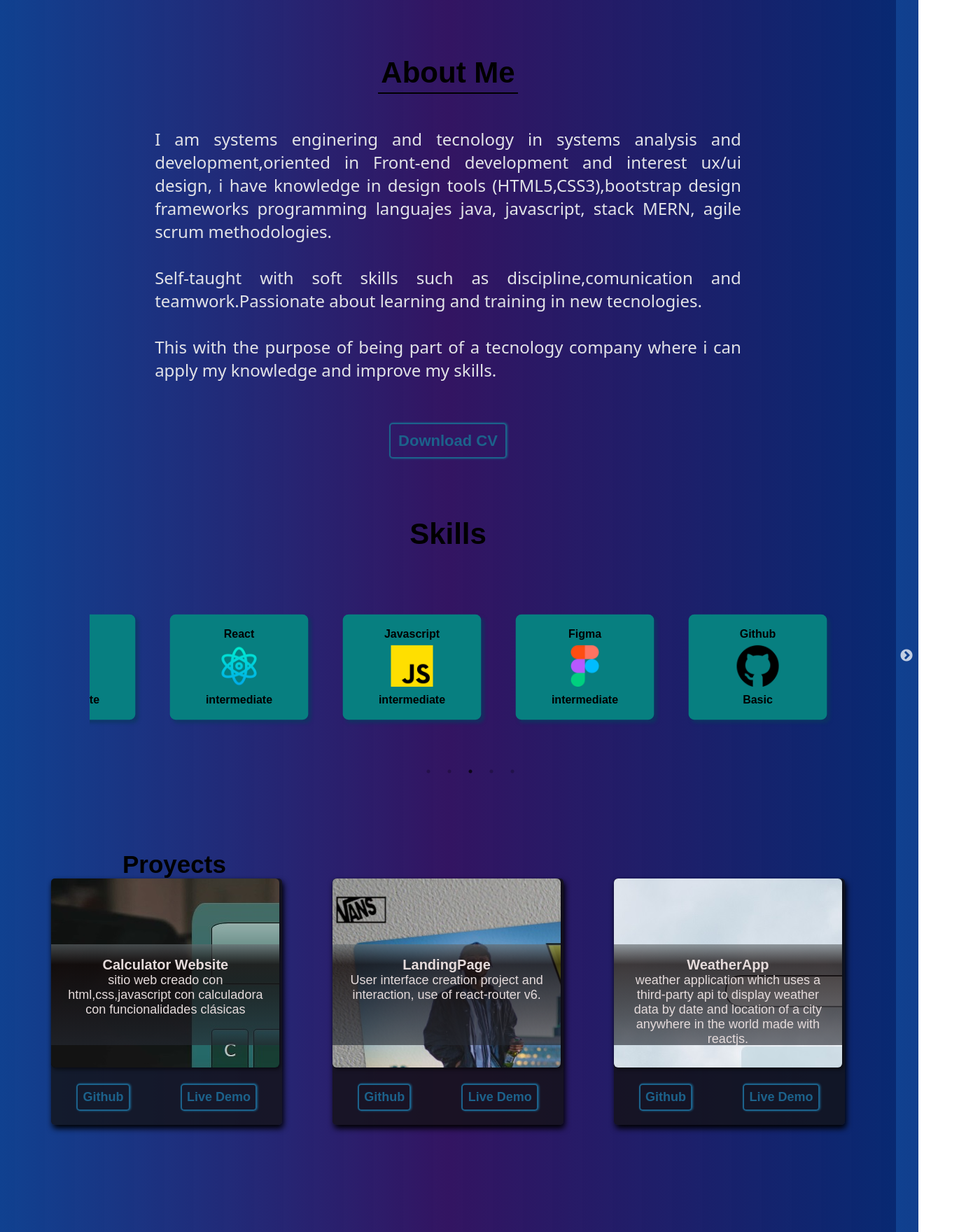
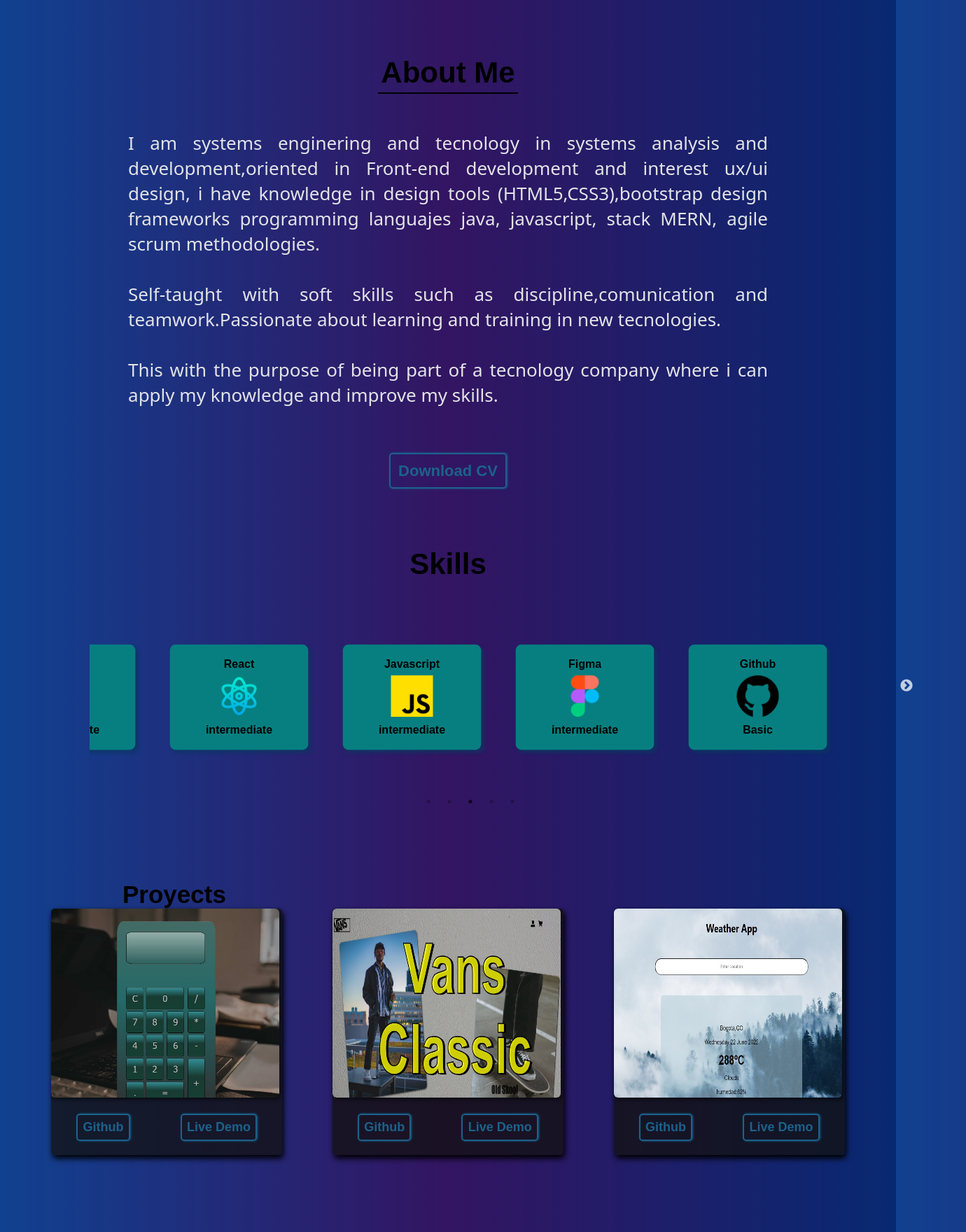
Before and after one commit to AriamR/portfolio, a React (Create React App) app: page / in a window 1280 px wide. Shown: the part 820-2580 px from the top of the page at 70% size, 1380 px wide, since content can reach past the window. Built offline with nearby package versions, Linux system fonts and the light colour scheme; a web font is replaced by a local one.

Commit message:
make it better

```diff
--- a/src/components/about/about.css
+++ b/src/components/about/about.css
@@ -16,10 +16,10 @@
 
 .profile{
 
-    width: 77%;
+    width: 84%;
     padding: 2em 0em 3em;
     color: #e2e3e7;
-    font-size: 24px;
+    font-size: 26px;
     font-family: system-ui;
     text-align: justify;
 }
--- a/src/components/header/header.css
+++ b/src/components/header/header.css
@@ -66,3 +66,15 @@ span{
         padding: 9em 0em 0em 4em;
     }
 }
+
+@media screen and (max-width: 700px){
+    .container-lyrics {
+        width: 88%;
+    }
+}
+
+@media screen and (max-width: 600px){
+    nav{
+        left: 119px;
+    }
+}
--- a/src/components/nav/nav.css
+++ b/src/components/nav/nav.css
@@ -33,17 +33,26 @@ nav a.active {
 
 /* ------- MEDIA QUERIES----*/
 
-@media screen and (max-width: 840px){
-    nav {
-        left: 24px;
-    }
-}
+
 
 @media screen and (max-width: 838px){
     nav {
         flex-direction: row;
-        left: 97px;
+        left: 205px;
         padding: 12px 25px;
         top:7%;
     }
+
+    .container-lyrics{
+        width: 79%;
+    }
 }
+
+@media screen and (max-width: 655px){
+    nav {
+
+        left: 125px;
+    }
+
+
+}
--- a/src/components/project/Project.jsx
+++ b/src/components/project/Project.jsx
@@ -50,7 +50,7 @@ const Project = () => {
                     <img className="portfolio-images" src={image} alt={DataTransferItemList}/>
                       <div className="items-description">
                         <h4 className='card-title'>{title}</h4>
-                        <p>{description}</p>
+                        <p className="card-p">{description}</p>
                       </div>
                   </figure>
                 </div>
--- a/src/components/project/project.css
+++ b/src/components/project/project.css
@@ -20,14 +20,10 @@
     padding-bottom: 2em;
 }
 
-img{
-    object-fit: cover;
-}
 
 .portfolio_img figure{
     overflow:hidden;
     text-align: center;
-    position: relative;
     cursor:pointer;
     width: 326px;
     height: 270px;
@@ -36,6 +32,14 @@ img{
     background: linear-gradient(hsl(0 50% 4% /0), hsl(0 0% 0% /10));
 }
 
+.portfolio-images{
+    width: 100%;
+    height: 39vh;
+}
+
+.portfolio-images:hover{
+    opacity:0.2;
+}
 
 /* other styles*/
 
@@ -54,25 +58,33 @@ img{
 }
 
 .items-description{
-    color: #e5dbdb;
+    color: #e8e3e3;
+    visibility: hidden;
     font-family: revert;
     font-weight: 400;
+    box-shadow: 1px 3px 8px #6b6464;
     font-size: 18px;
     position: absolute;
     padding: 1em 0.8em;
-    height: 108px;
-    bottom: 49%;
+    height: 28vh;
+    border-radius: 5px;
+    bottom: 23%;
     overflow: hidden;
-    transform: translateY(100px);
-    padding: 1em 0.8em;
-    background: linear-gradient(hsl(200deg 5% 41% / 62%), hsl(0deg 25% 6% / 79%) 20% , hsl(221deg 15% 17% / 63%));
+    transform: translateX(100px);
+    padding: 4em 0.8em 0 0.8em;
+    background: linear-gradient(hsl(200deg 25% 48% / 81%), hsl(224deg 90% 11% / 92%) 20% , hsl(221deg 81% 15% / 50%));
 
 }
 
 
-.items-description:hover{
+.portfolio_img figure:hover .items-description{
+    visibility: visible;
+    transform:translateX(0%)
+}
 
-    transform:translateY(0%)
+.card-p{
+    font-size:18px;
+    padding-top: 1em;
 }
 
 .enlace{
```
